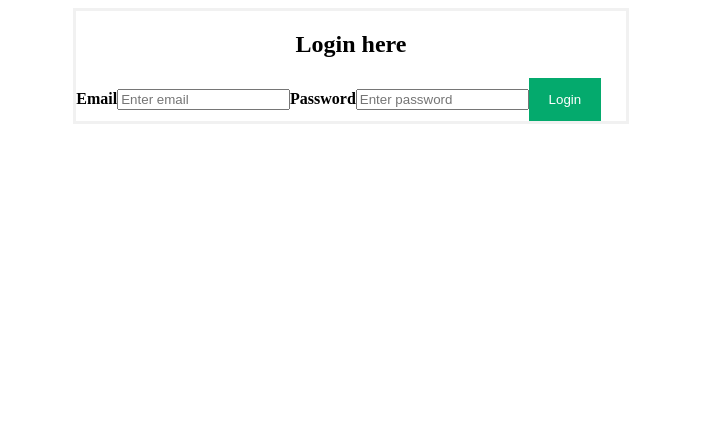
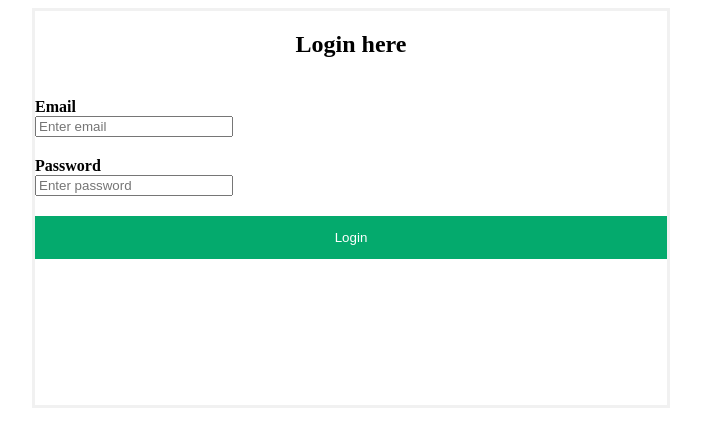
Before and after one commit to sukrutdekhane/Task-List, a React (Create React App) app: page / in a window 1280 px wide. Shown: the top 446 px of the page, without its empty margins (289-990 px from the left). Built offline with nearby package versions, Linux system fonts and the light colour scheme.

Commit message:
tried flex on login page

```diff
--- a/public/styles.css
+++ b/public/styles.css
@@ -75,3 +75,31 @@ button {
 input{
   width: 30%;
 }
+
+.container{
+  display: flex;
+  width: 100%;
+  justify-content: center;
+  height: 50vh;
+}
+
+.loginPage{
+  display: flex;
+  flex-direction: column;
+  width: 50%;
+  gap: 20px;
+}
+
+form{
+  width: 50%;
+}
+
+.emailContainer{
+  display: flex;
+  flex-direction: column;
+}
+
+.passwordContainer{
+  display: flex;
+  flex-direction: column;
+}
--- a/src/Components/LoginForm/Credentials.jsx
+++ /dev/null
@@ -1,6 +0,0 @@
-const credentials = {
-    email: "dekhanesd7@gmail.com",
-    password: "123"
-}
-
-export default credentials
--- a/src/Components/LoginForm/LoginForm.jsx
+++ b/src/Components/LoginForm/LoginForm.jsx
@@ -3,19 +3,40 @@ import { useNavigate } from "react-router-dom";
 import Input from "../Input";
 
 function LoginForm() {
-    const navigate = useNavigate();
-    return <div class="container">
-        <form onSubmit={() => {
-            navigate('/HomePage')
-        }}>
-            <div class="container">
-                <h2>Login here</h2>
-                <Input label="Email" for="email" type="email" placeholder="Enter email" name="email" required />
-                <Input label="Password" for="password" type="password" placeholder="Enter password" name="password" required />
-                <button type="submit">Login</button>
-            </div>
-        </form>
+  const navigate = useNavigate();
+  return (
+    <div class="container">
+      <form
+        className="loginPage"
+        onSubmit={() => {
+          navigate("/HomePage");
+        }}
+      >
+        <h2>Login here</h2>
+        <div className="emailContainer">
+          <Input
+            label="Email"
+            for="email"
+            type="email"
+            placeholder="Enter email"
+            name="email"
+            required
+          />
+        </div>
+        <div className="passwordContainer">
+          <Input
+            label="Password"
+            for="password"
+            type="password"
+            placeholder="Enter password"
+            name="password"
+            required
+          />
+        </div>
+        <button type="submit">Login</button>
+      </form>
     </div>
+  );
 }
 
 export default LoginForm;
```
